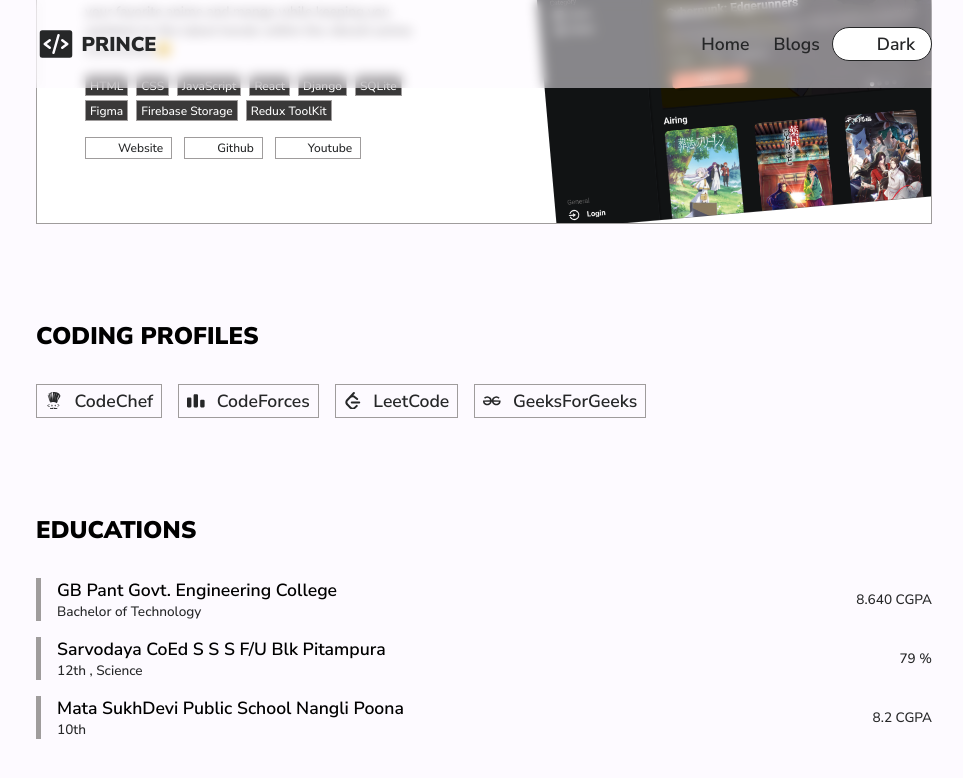
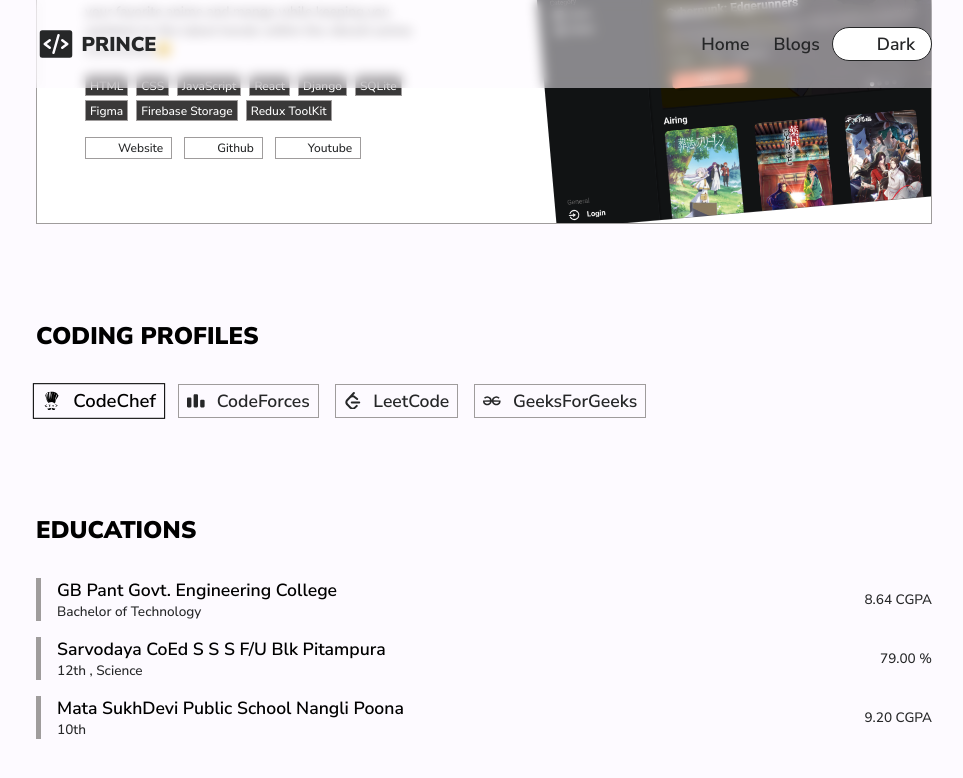
Before and after one commit to prince2520/portfolio, a React (Create React App) app: page / in a window 1280 px wide. In both pictures the pointer is over the element "CodeChef". Shown: the part 2487-3265 px from the top of the page, without its empty margins (156-1119 px from the left). Built offline with nearby package versions, Linux system fonts and the light colour scheme; some icons are missing.

Commit message:
fixed hover animation

```diff
--- a/src/components/CodingProfiles/CodingProfiles.css
+++ b/src/components/CodingProfiles/CodingProfiles.css
@@ -17,8 +17,23 @@
     border: 1px solid var(--border);
 
     padding: 0.25rem 0.5rem;
+
+    color: var(--text-secondary);
 }
 
-.coding-profile-li  {
-    color: var(--text-secondary);
+
+.coding-profiles-lists .coding-profile-li:hover,
+.coding-profiles-lists .coding-profile-li:active
+{
+    border: 1px solid var(--text-primary);
+    transform: scale(1.05);
+
 }
+
+.coding-profile-li:hover h5,
+.coding-profile-li:active h5,
+.coding-profile-li:hover svg,
+.coding-profile-li:active svg
+{
+    color: var(--text-primary);
+}
--- a/src/components/ContactMe/ContactMe.css
+++ b/src/components/ContactMe/ContactMe.css
@@ -3,14 +3,6 @@
 
     flex-direction: column;
     row-gap: 2rem;
-
-}
-
-.contact-me-container:hover,
-.contact-me-container:active
-{
-    box-shadow: 0px 3px 3px 0px rgba(0, 0, 0, 0.25);
-    transform: scale(1.005);
 }
 
 
@@ -41,6 +33,14 @@
 
     transition: all 0.01s ease-out;
 }
+
+.contact-me .contact-me-container:hover,
+.contact-me .contact-me-container:active
+{
+    border: 1.25px solid var(--text-primary);
+    transform: scale(1.01);
+}
+
 
 .contact-data textarea{
     resize: none;
--- a/src/components/Projects/Projects.css
+++ b/src/components/Projects/Projects.css
@@ -8,12 +8,6 @@
     overflow: hidden;
 }
 
-.project:hover,
-.project:active
-{
-    box-shadow: 0px 3px 3px 0px rgba(0, 0, 0, 0.25);
-    transform: scale(1.005);
-}
 
 .projects-container {
     flex-direction: column;
@@ -28,10 +22,18 @@
 {
     width: 100%;
     background-color: var(--container);
-    border: 0.1px solid var(--border);
+    border: 1px solid var(--border);
 
     padding: 4rem 3rem;
 }
+
+.projects .project:hover,
+.projects .project:active
+{
+    border: 1.25px solid var(--text-primary);
+    transform: scale(1.01);
+}
+
 
 .project .project-img{
     position: relative;
--- a/src/data.js
+++ b/src/data.js
@@ -119,17 +119,17 @@
     {
         institute: 'GB Pant Govt. Engineering College',
         designation: 'Bachelor of Technology',
-        marks: '8.640 CGPA'
+        marks: '8.64 CGPA'
     },
     {
         institute: 'Sarvodaya CoEd S S S F/U Blk Pitampura',
         designation: '12th , Science',
-        marks: '79 %'
+        marks: '79.00 %'
     },
     {
         institute: 'Mata SukhDevi Public School Nangli Poona',
         designation: '10th',
-        marks: '8.2 CGPA'
+        marks: '9.20 CGPA'
     }
 ];
 
```
